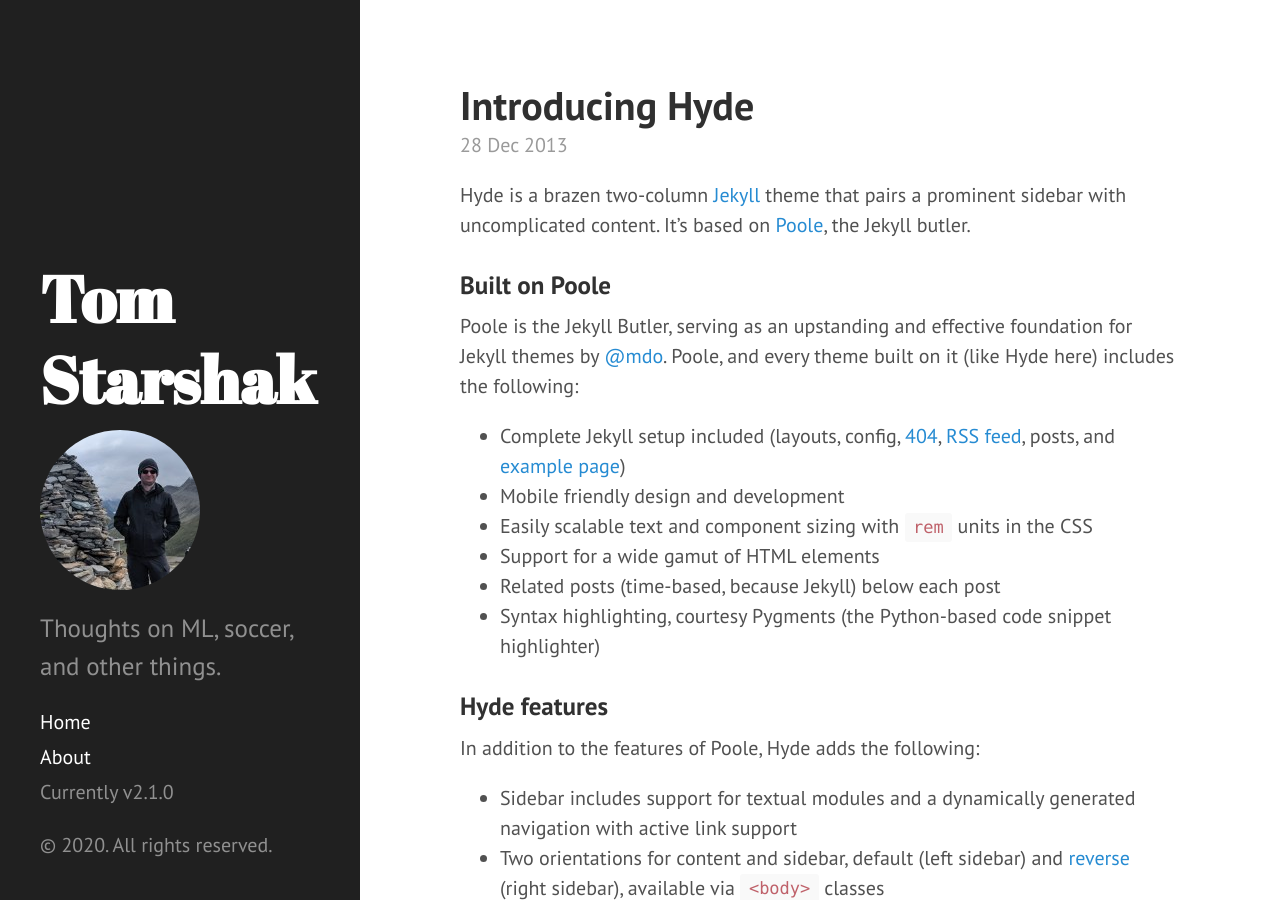
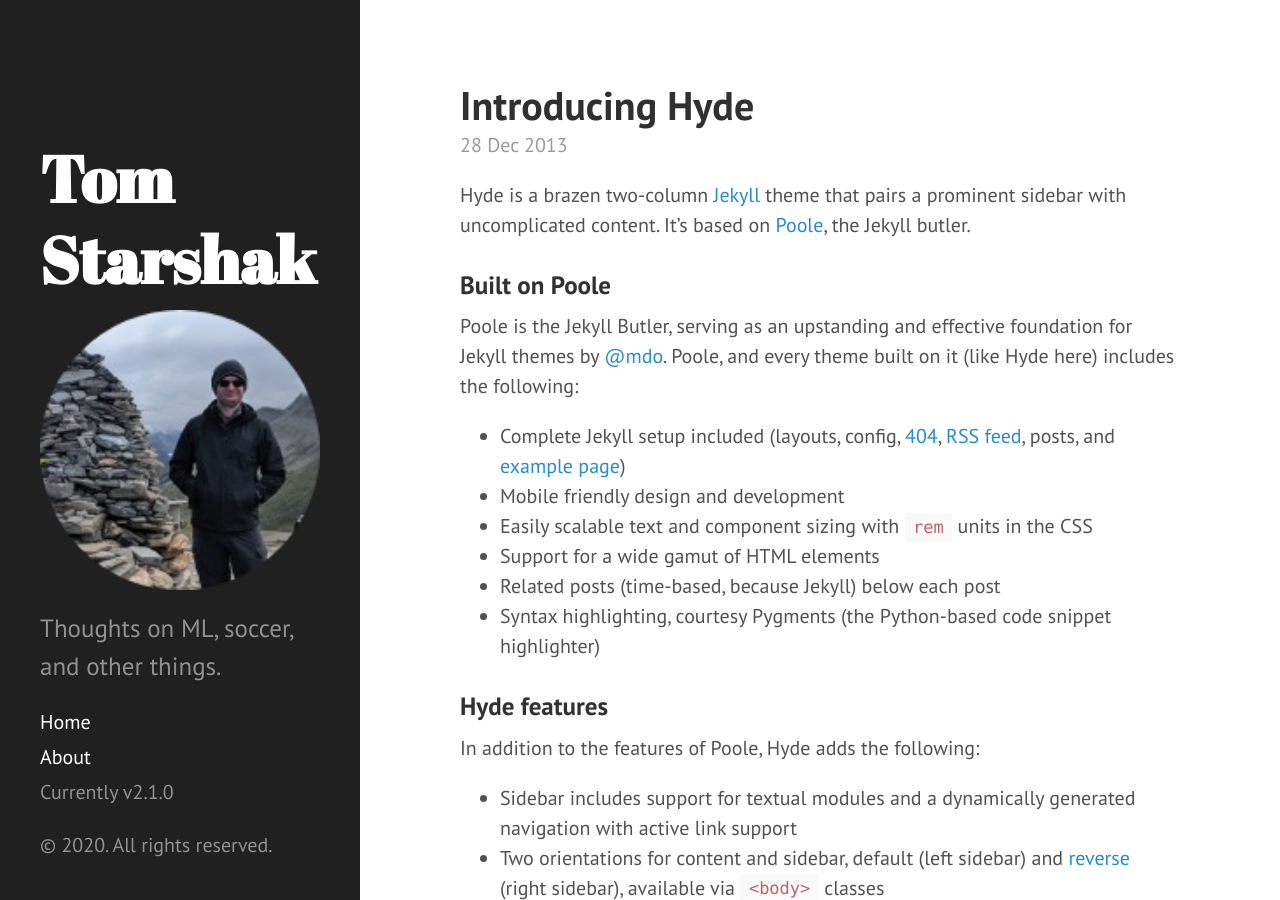
Before and after one commit to TomStarshak/TomStarshak.github.io, a Jekyll site: the page built from index.html, in a window 1280 px wide and 900 px high. Built offline with Jekyll 4.4.1, drawn with Linux system fonts in a browser that asks for light colours; the list of posts is cut into pages by our own code.

Commit message:
Update sidebar.html

```diff
--- a/_includes/sidebar.html
+++ b/_includes/sidebar.html
@@ -6,7 +6,7 @@
           {{ site.title }}
         </a>
       </h1>
-	  <img src='public\circle-cropped.png' alt = 'Selfie' class='center'>
+	  <img src='public\circle-cropped.png' alt = 'Selfie' width=100%>
       <p class="lead">{{ site.description }}</p>
     </div>
 
```
